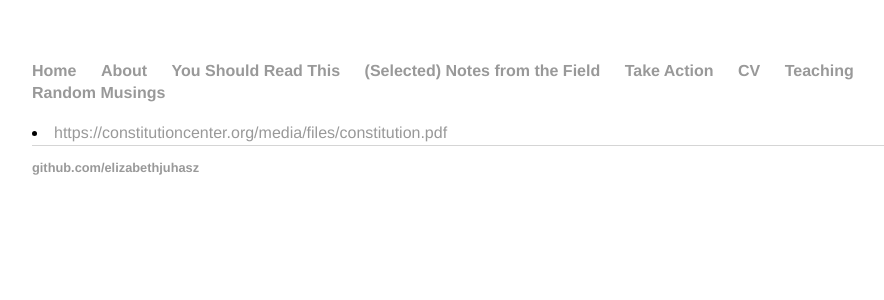
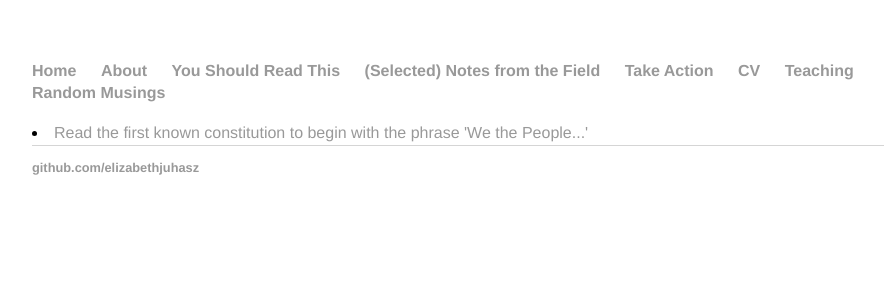
Before and after one commit to elizabethjuhasz/elizabethjuhasz.github.io, a Jekyll site: the page built from constitution/index.html, in a window 1280 px wide. Shown: the top 300 px of the page, without its empty margins (160-1044 px from the left). Built offline with Jekyll 4.4.1, drawn with Linux system fonts in a browser that asks for light colours; Markdown is read by kramdown in place of the engine named in the settings.

Commit message:
Update index.html

```diff
--- a/constitution/index.html
+++ b/constitution/index.html
@@ -2,6 +2,6 @@
 layout: default
 title: The Constitution of the United States of America
 ---
-<div class="The Constitution of the United States of America">
-<li><a href="Read the first known constitution to begin with the phrase 'We the People'">https://constitutioncenter.org/media/files/constitution.pdf</a></li>
+<div class="constitution">
+  <li><a href="https://constitutioncenter.org/media/files/constitution.pdf">Read the first known constitution to begin with the phrase 'We the People...'</a></li>
 </div>
```
